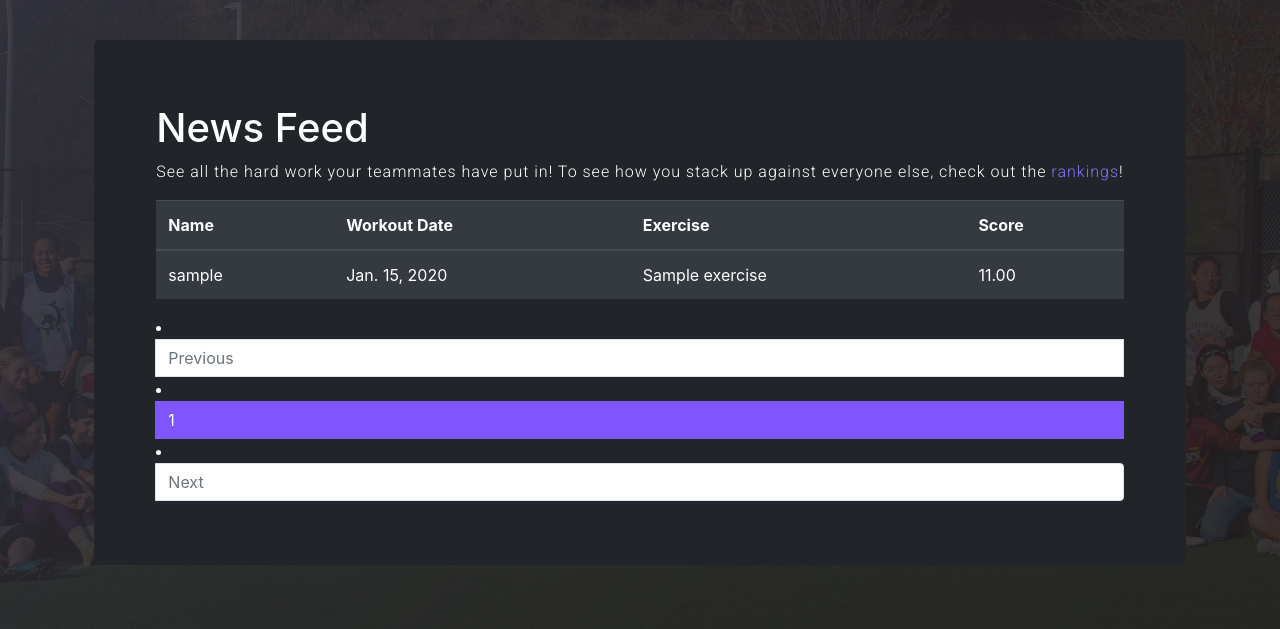
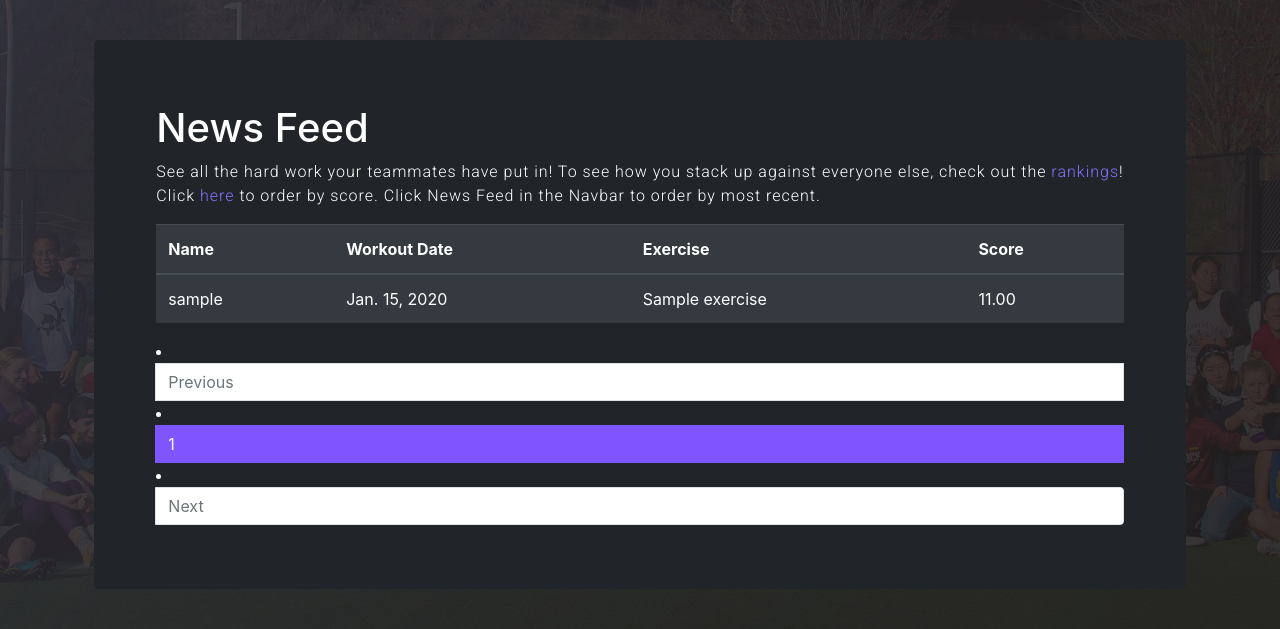
Before and after one commit to phoebeli23/workoutwars20, a Django app: page /feed/ in a window 1280 px wide. Shown: the part 76-705 px from the top of the page. Run offline with Django 3.2, Linux system fonts and the light colour scheme; a user stored in the database is signed in; tables that the repository leaves empty hold one stand-in row (values such as "Sample post"); some libraries are stand-ins or nearby versions.

Commit message:
added link to sorting

```diff
--- a/workoutwars/workoutwarsapp/templates/feed.html
+++ b/workoutwars/workoutwarsapp/templates/feed.html
@@ -6,7 +6,8 @@
             <div class="col">
                 {% if workouts %}
                     <h1>News Feed</h1>
-                    <p>See all the hard work your teammates have put in! To see how you stack up against everyone else, check out the <a href="{% url 'rankings' %}">rankings</a>!</p>
+                    <p>See all the hard work your teammates have put in! To see how you stack up against everyone else, check out the <a href="{% url 'rankings' %}">rankings</a>! <br>
+                    Click <a href="/feedscore/">here</a> to order by score. Click News Feed in the Navbar to order by most recent.</p>
                     <table
                       id="workout-table"
                       class="table table-dark">
--- a/workoutwars/workoutwarsapp/urls.py
+++ b/workoutwars/workoutwarsapp/urls.py
@@ -21,7 +21,7 @@ urlpatterns = [
     url(r'^indiv/(?P<username>[\w.\-]+)/', views.indiv, name='indiv',),
 
     url(r'^feed/', views.feed, name='feed',),
-    url(r'^feedscore/', views.feedscore, name='feed',),
+    url(r'^feedscore/', views.feedscore, name='feedscore',),
 
     url(r'^rankings/$', views.rankings, name='rankings',),
     url(r'^coach/$', views.coach, name='coach',),
```
